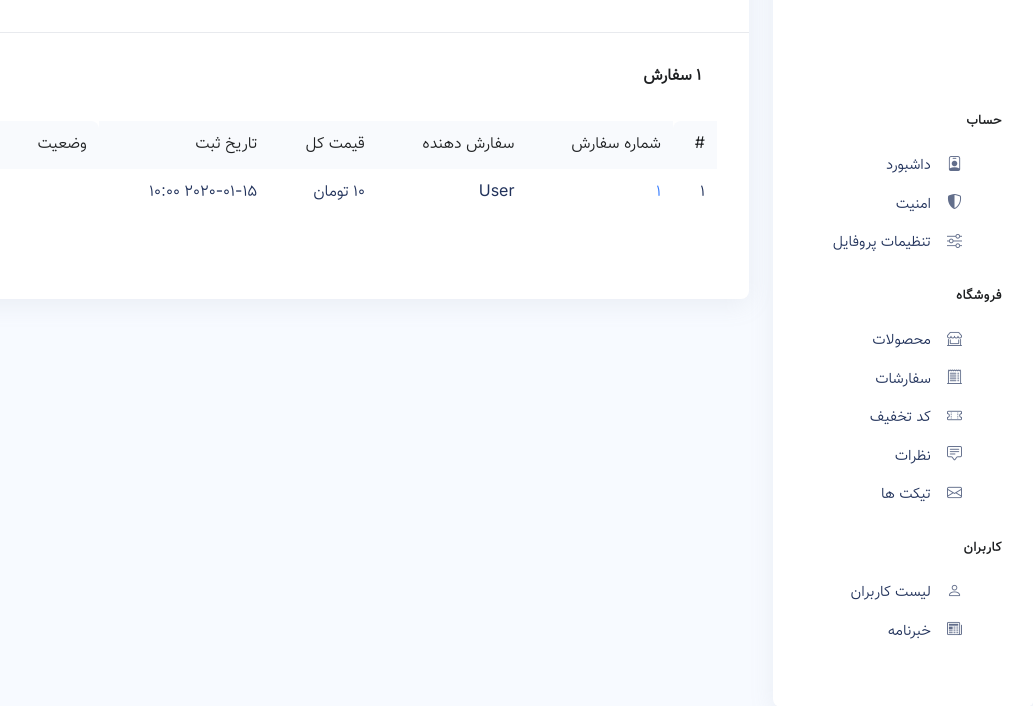
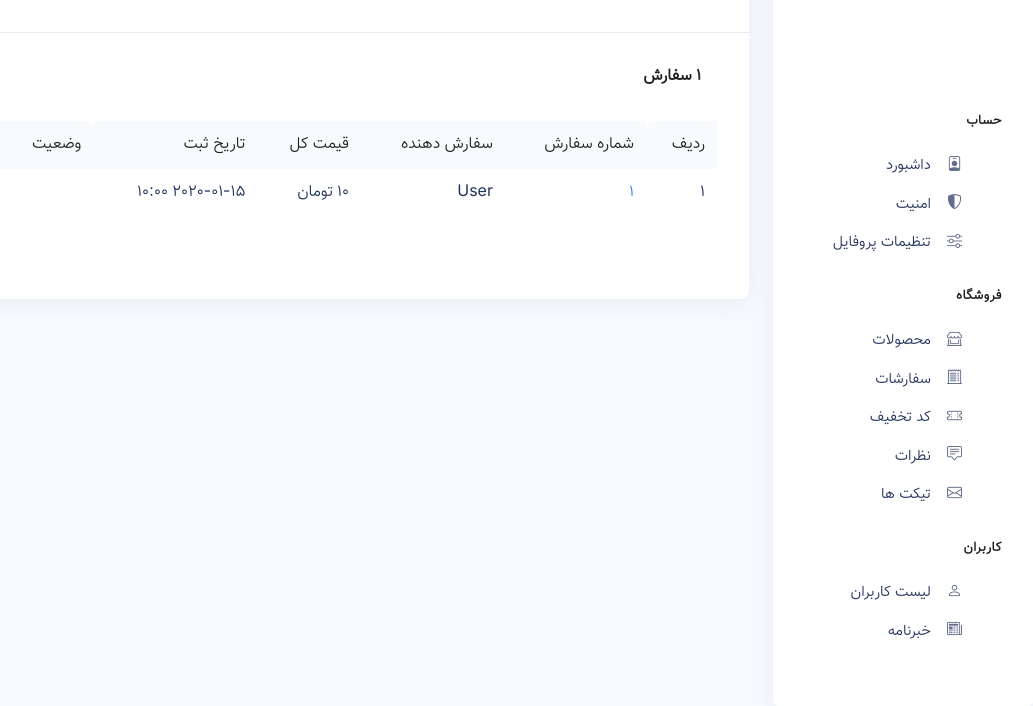
Before and after one commit to mohsenpiri61/Maktabkhooneh-Shop-Course, a Django app: template core/templates/dashboard/admin/orders/order-list.html in a window 1280 px wide. Shown: the part 322-1028 px from the top of the page, without its empty margins (164-1197 px from the left). Run offline with Django 4.2, Linux system fonts and the light colour scheme; the template is opened without the code that fills it: most values are stand-ins (such as "Sample title", 1, 10 or a date in 2020); parts of the project's set-up code (start-up, migrations or seed data) failed here and were passed over; some libraries are stand-ins or nearby versions.

Commit message:
Update order-list.html

```diff
--- a/core/templates/dashboard/admin/orders/order-list.html
+++ b/core/templates/dashboard/admin/orders/order-list.html
@@ -96,7 +96,7 @@
                         <table class="table">
                             <thead class="thead-light">
                                 <tr>
-                                    <th scope="col">#</th>
+                                    <th scope="col">ردیف</th>
                                     <th scope="col">شماره سفارش</th>
                                     <th scope="col">سفارش دهنده</th>
                                     <th scope="col">قیمت کل</th>
```
